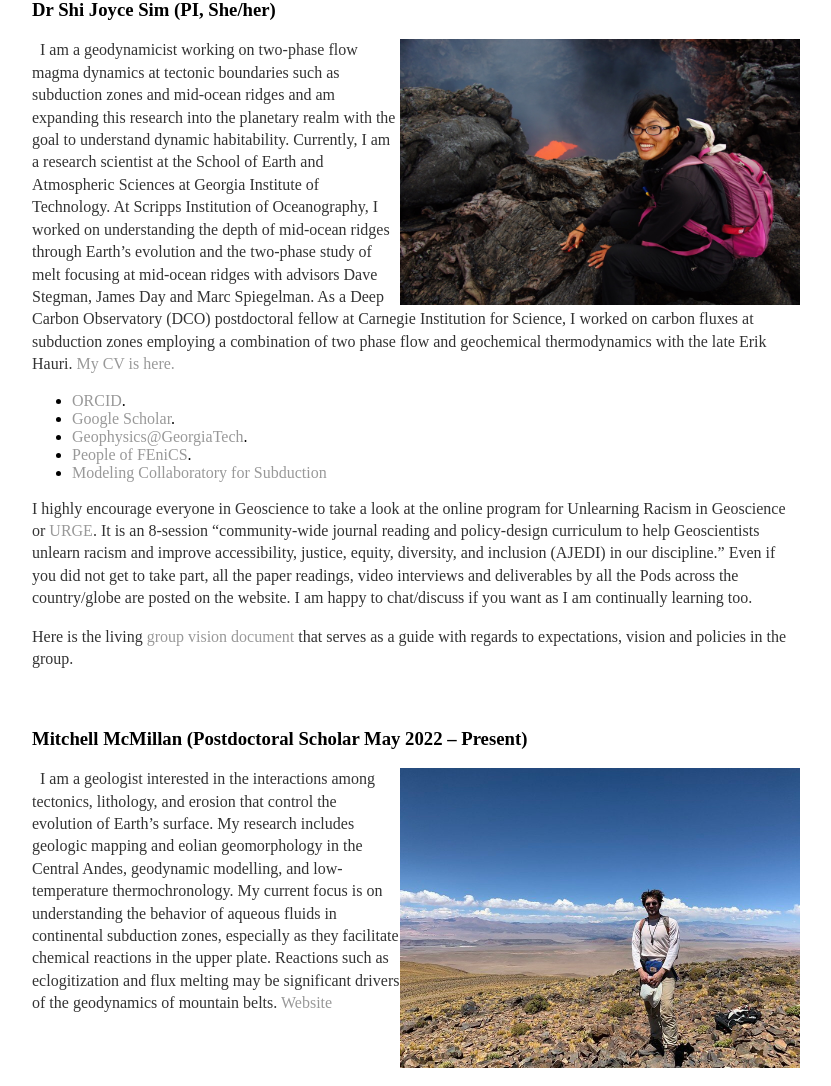
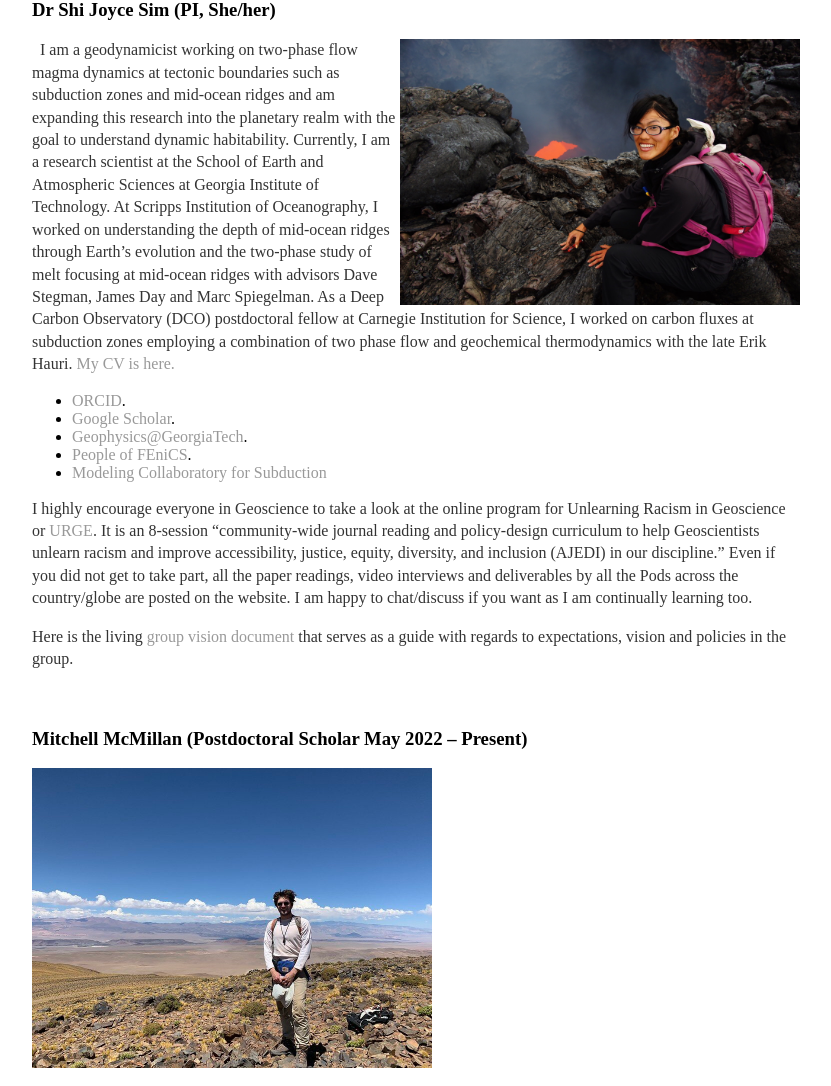
Before and after one commit to joycesim/joycesim.github.io, a Jekyll site: the page built from group/index.md, in a window 1280 px wide. Shown: the part 734-1820 px from the top of the page, without its empty margins (224-1055 px from the left). Built offline with Jekyll 4.4.1, drawn with Linux system fonts in a browser that asks for light colours.

Commit message:
Update index.md

```diff
--- a/group/index.md
+++ b/group/index.md
@@ -25,7 +25,7 @@
 <br clear="right"/>
 
 ### Mitchell McMillan (Postdoctoral Scholar May 2022 -- Present)
-<img align="right" src="/image/MitchellMcMillan.jpg" alt="Mitchell" title="Mitchell" width="400" />
+<img align="center" src="/image/MitchellMcMillan.jpg" alt="Mitchell" title="Mitchell" width="400" />
 
 &nbsp; I am a geologist interested in the interactions among tectonics, lithology, and erosion that control the evolution of Earth’s surface. My research includes geologic mapping and eolian geomorphology in the Central Andes, geodynamic modelling, and low-temperature thermochronology. My current focus is on understanding the behavior of aqueous fluids in continental subduction zones, especially as they facilitate chemical reactions in the upper plate. Reactions such as eclogitization and flux melting may be significant drivers of the geodynamics of mountain belts. [Website](https://www.mitchell-mcmillan.com/)
 
```
